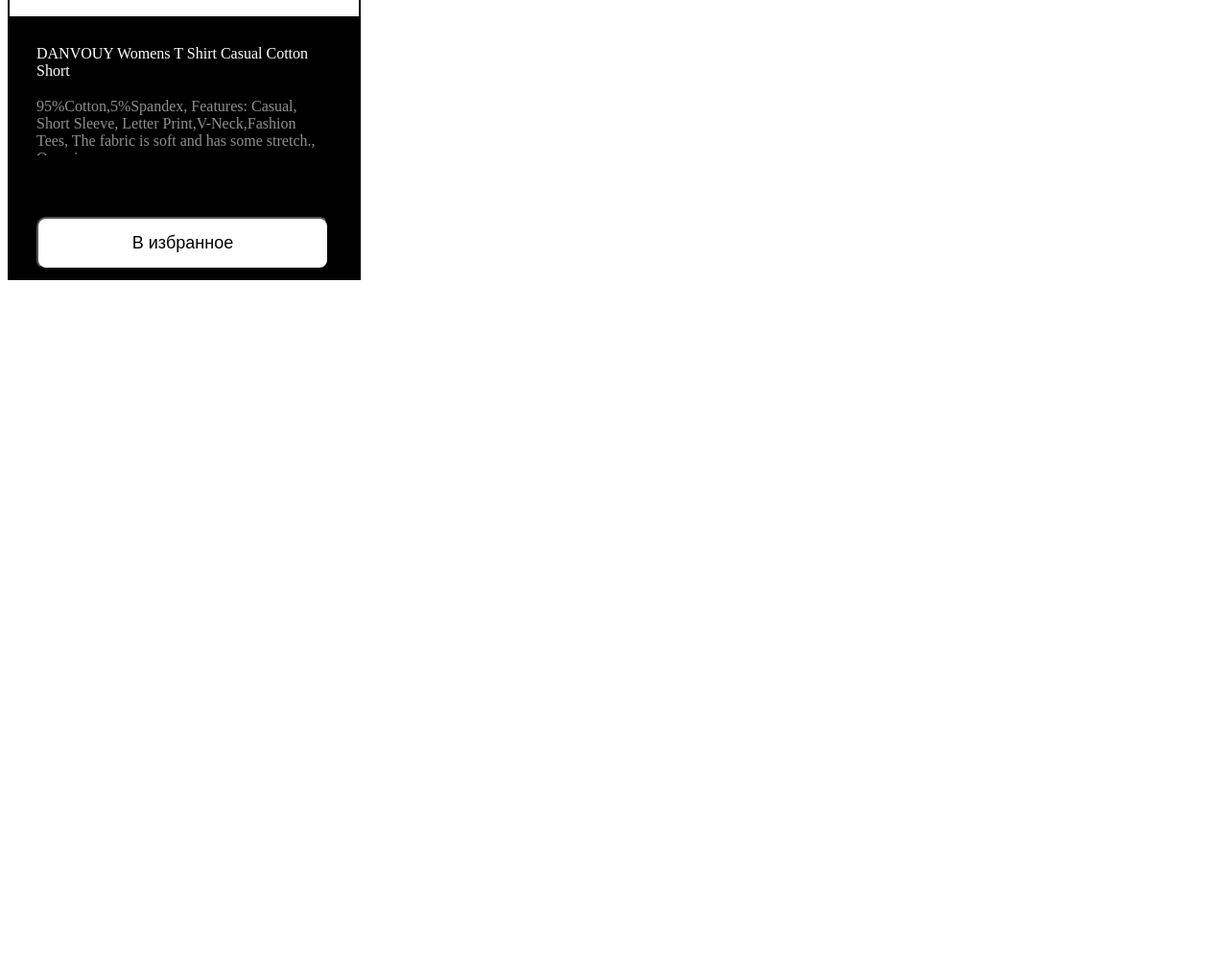
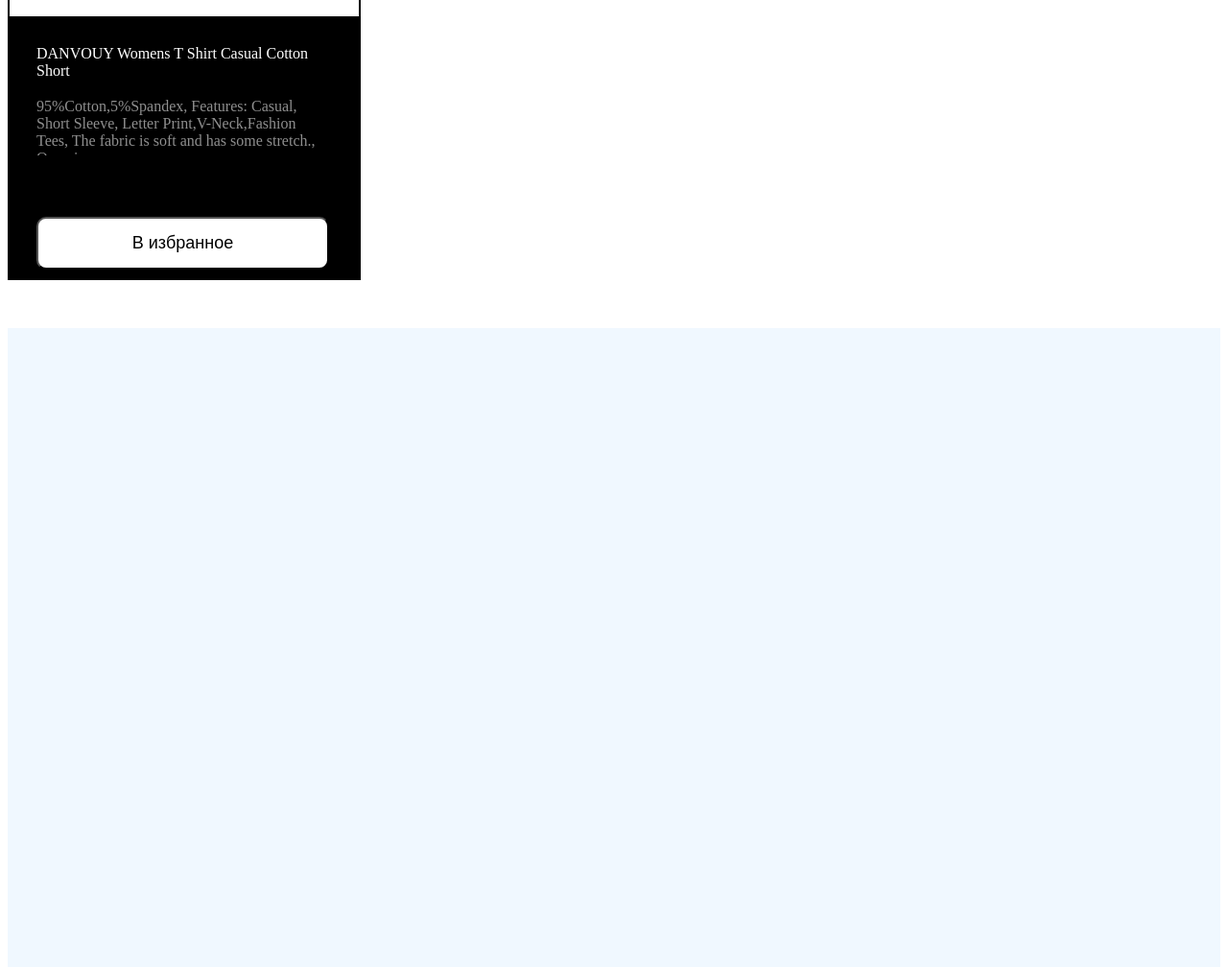
Before and after one commit to shakha16/Project, a plain HTML site: page index.html in a window 1280 px wide. Shown: the part 3332-4340 px from the top of the page at 96% size. Before the commit the page ends 3632 px from the top, so only its background shows below. Drawn offline with Linux system fonts and the light colour scheme.

Commit message:
added file

```diff
--- a/index.css
+++ b/index.css
@@ -111,3 +111,12 @@
     gap: 10px;
     margin-top: 65px;
 }
+
+.izbr{
+    display: flex;
+    flex-wrap: wrap;
+    width: 100%;
+    height: 1000px;
+    margin-top: 50px;
+    background-color: aliceblue;
+}
--- a/index.html
+++ b/index.html
@@ -14,6 +14,9 @@
     <div class="all2">
         <div class="item3"></div>
     </div>
+    <div class="izbr">
+
+    </div>
 
 
     <script src="index.js"></script>
--- a/index.js
+++ b/index.js
@@ -325,13 +325,21 @@
             button.classList.toggle('buttonh')
             if (button.classList.contains('buttonh')) {
                 button.innerHTML = 'Добавлено'
-                console.log(item);
+                izbr2.push(item3)
+                console.log();
             } else {
+                num--
                 button.innerHTML = 'В избранное'
-                console.log();
             }
         }
     }
 }
 
 reload(arr)
+
+
+let izbr = document.querySelector('.izbr')
+
+let izbr2 = []
+
+izbr.append(izbr2)
```
